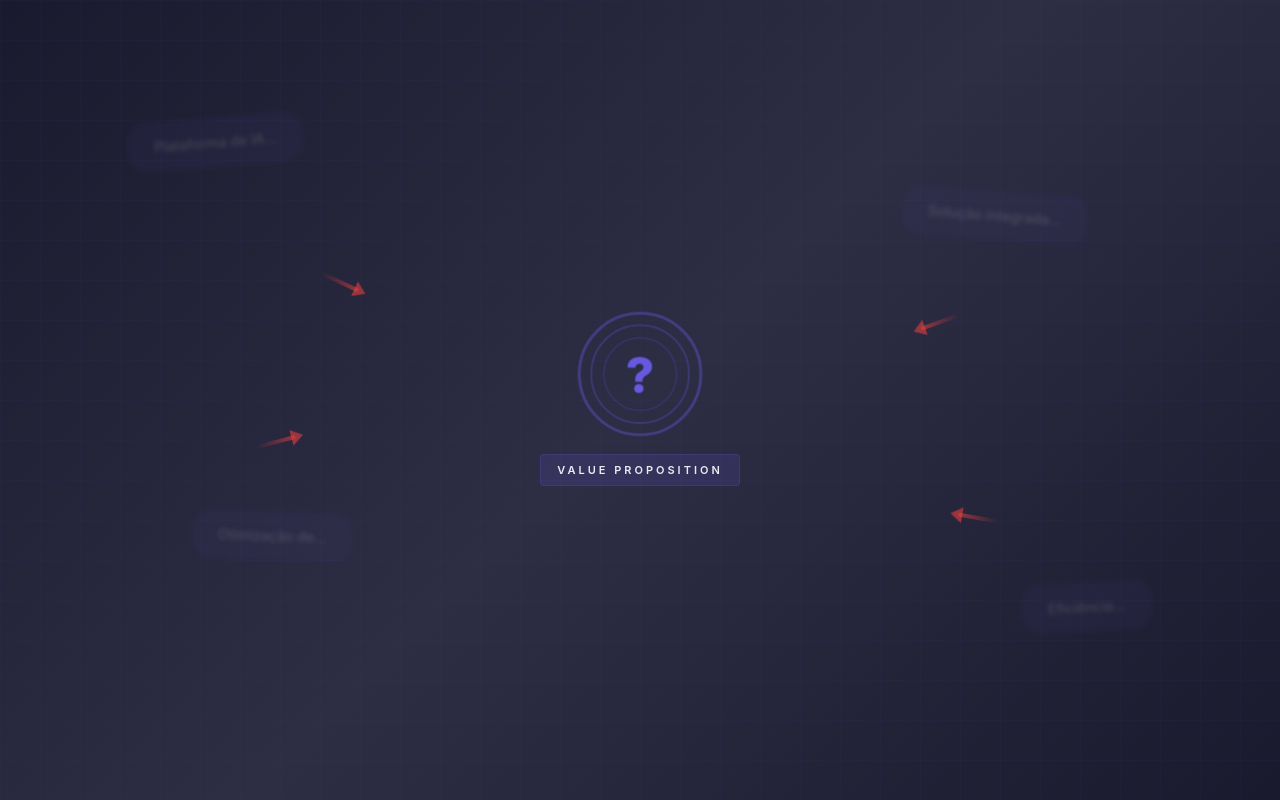
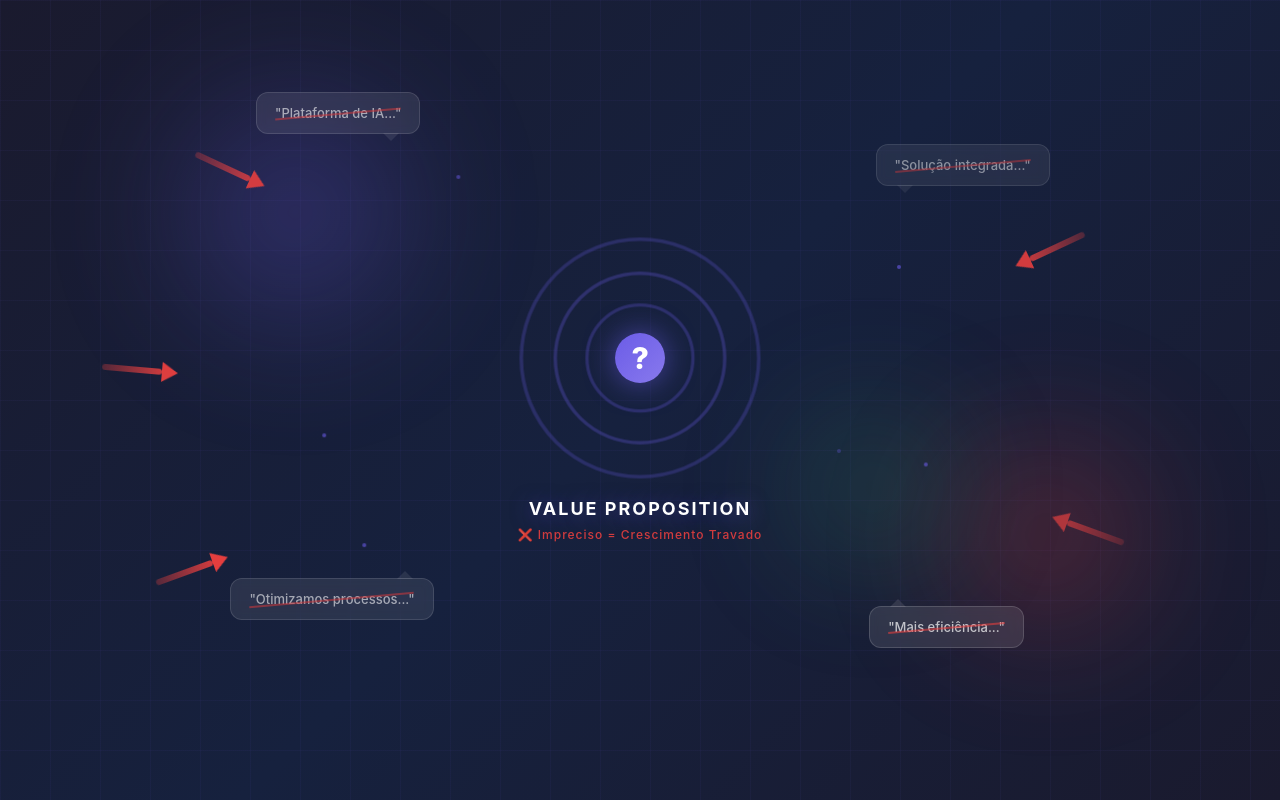
Before and after one commit to carlosandre-collab/site, a plain HTML site: page blog/ilustracao_value_proposition.html in a window 1280 px wide. Drawn offline with Linux system fonts and the light colour scheme.

Commit message:
mudanca de imagem

```diff
--- a/blog/ilustracao_value_proposition.html
+++ b/blog/ilustracao_value_proposition.html
@@ -17,7 +17,7 @@
             display: flex;
             align-items: center;
             justify-content: center;
-            background: linear-gradient(135deg, #1a1a2e 0%, #2d2d44 50%, #1a1a2e 100%);
+            background: linear-gradient(135deg, #1a1a2e 0%, #16213e 50%, #1a1a2e 100%);
             overflow: hidden;
             font-family: 'Inter', -apple-system, BlinkMacSystemFont, sans-serif;
         }
@@ -31,194 +31,336 @@
             justify-content: center;
         }
 
-        /* Blurred message bubbles representing unclear communication */
-        .bubble {
+        /* Gradient orbs for depth */
+        .orb {
             position: absolute;
-            border-radius: 20px;
-            padding: 15px 25px;
-            font-size: 14px;
-            font-weight: 500;
-            opacity: 0.15;
-            filter: blur(2px);
-            color: #fff;
-            background: rgba(107, 92, 231, 0.3);
-            border: 1px solid rgba(107, 92, 231, 0.2);
+            border-radius: 50%;
+            filter: blur(60px);
+            opacity: 0.4;
         }
 
-        .bubble-1 {
-            top: 15%;
+        .orb-1 {
+            width: 300px;
+            height: 300px;
+            background: radial-gradient(circle, #6B5CE7 0%, transparent 70%);
+            top: 10%;
             left: 10%;
-            transform: rotate(-5deg);
-            animation: float1 6s ease-in-out infinite;
+            animation: float-orb 8s ease-in-out infinite;
         }
 
-        .bubble-2 {
-            top: 25%;
-            right: 15%;
-            transform: rotate(3deg);
-            animation: float2 7s ease-in-out infinite;
+        .orb-2 {
+            width: 250px;
+            height: 250px;
+            background: radial-gradient(circle, #e53e3e 0%, transparent 70%);
+            bottom: 15%;
+            right: 10%;
+            animation: float-orb 10s ease-in-out infinite reverse;
         }
 
-        .bubble-3 {
-            bottom: 30%;
-            left: 15%;
-            transform: rotate(2deg);
-            animation: float3 5s ease-in-out infinite;
+        .orb-3 {
+            width: 200px;
+            height: 200px;
+            background: radial-gradient(circle, #38a169 0%, transparent 70%);
+            top: 50%;
+            right: 25%;
+            animation: float-orb 7s ease-in-out infinite;
         }
 
-        .bubble-4 {
-            bottom: 20%;
-            right: 10%;
-            transform: rotate(-3deg);
-            animation: float1 8s ease-in-out infinite;
+        @keyframes float-orb {
+            0%, 100% { transform: translate(0, 0) scale(1); }
+            50% { transform: translate(20px, -20px) scale(1.1); }
         }
 
-        @keyframes float1 {
-            0%, 100% { transform: translateY(0) rotate(-5deg); }
-            50% { transform: translateY(-10px) rotate(-3deg); }
-        }
-
-        @keyframes float2 {
-            0%, 100% { transform: translateY(0) rotate(3deg); }
-            50% { transform: translateY(-15px) rotate(5deg); }
-        }
-
-        @keyframes float3 {
-            0%, 100% { transform: translateY(0) rotate(2deg); }
-            50% { transform: translateY(-8px) rotate(0deg); }
-        }
-
-        /* Central focus element */
-        .center-element {
+        /* Central composition */
+        .center-composition {
             position: relative;
             z-index: 10;
             display: flex;
             flex-direction: column;
             align-items: center;
-            gap: 20px;
         }
 
-        /* Target with question mark */
-        .target-container {
+        /* Large target */
+        .target-wrapper {
             position: relative;
-            width: 120px;
-            height: 120px;
+            width: 200px;
+            height: 200px;
         }
 
-        .target {
-            width: 100%;
-            height: 100%;
+        .target-ring {
+            position: absolute;
             border-radius: 50%;
-            border: 3px solid rgba(107, 92, 231, 0.4);
+            border: 3px solid;
+            top: 50%;
+            left: 50%;
+            transform: translate(-50%, -50%);
+        }
+
+        .target-ring-1 {
+            width: 200px;
+            height: 200px;
+            border-color: rgba(107, 92, 231, 0.8);
+            animation: pulse-ring 2s ease-out infinite;
+        }
+
+        .target-ring-2 {
+            width: 150px;
+            height: 150px;
+            border-color: rgba(107, 92, 231, 0.6);
+            animation: pulse-ring 2s ease-out infinite 0.3s;
+        }
+
+        .target-ring-3 {
+            width: 100px;
+            height: 100px;
+            border-color: rgba(107, 92, 231, 0.4);
+            animation: pulse-ring 2s ease-out infinite 0.6s;
+        }
+
+        .target-center {
+            position: absolute;
+            width: 50px;
+            height: 50px;
+            background: linear-gradient(135deg, #6B5CE7 0%, #8879ed 100%);
+            border-radius: 50%;
+            top: 50%;
+            left: 50%;
+            transform: translate(-50%, -50%);
             display: flex;
             align-items: center;
             justify-content: center;
-            position: relative;
-            animation: pulse 3s ease-in-out infinite;
+            box-shadow: 0 0 30px rgba(107, 92, 231, 0.6);
         }
 
-        .target::before {
-            content: '';
-            position: absolute;
-            width: 80%;
-            height: 80%;
-            border-radius: 50%;
-            border: 2px solid rgba(107, 92, 231, 0.3);
+        .target-center::after {
+            content: '?';
+            font-size: 28px;
+            font-weight: 800;
+            color: white;
+            animation: pulse-question 1.5s ease-in-out infinite;
         }
 
-        .target::after {
-            content: '';
-            position: absolute;
-            width: 60%;
-            height: 60%;
-            border-radius: 50%;
-            border: 2px solid rgba(107, 92, 231, 0.2);
+        @keyframes pulse-ring {
+            0% { transform: translate(-50%, -50%) scale(1); opacity: 1; }
+            100% { transform: translate(-50%, -50%) scale(1.3); opacity: 0; }
         }
 
-        @keyframes pulse {
-            0%, 100% { transform: scale(1); opacity: 0.8; }
-            50% { transform: scale(1.05); opacity: 1; }
+        @keyframes pulse-question {
+            0%, 100% { transform: scale(1); }
+            50% { transform: scale(1.1); }
         }
 
-        .question-mark {
-            font-size: 48px;
-            font-weight: 800;
-            color: #6B5CE7;
-            opacity: 0.9;
-            animation: fade 2s ease-in-out infinite;
+        /* Arrows missing target */
+        .arrow {
+            position: absolute;
+            display: flex;
+            align-items: center;
         }
 
-        @keyframes fade {
-            0%, 100% { opacity: 0.6; }
-            50% { opacity: 1; }
+        .arrow-body {
+            width: 60px;
+            height: 6px;
+            background: linear-gradient(90deg, rgba(229, 62, 62, 0.3), rgba(229, 62, 62, 0.9));
+            border-radius: 3px;
         }
 
-        /* Scattered arrows missing the target */
-        .arrow {
-            position: absolute;
-            width: 40px;
-            height: 4px;
-            background: linear-gradient(90deg, transparent, rgba(229, 62, 62, 0.6));
-            border-radius: 2px;
-        }
-
-        .arrow::after {
-            content: '';
-            position: absolute;
-            right: -8px;
-            top: -6px;
-            border-left: 12px solid rgba(229, 62, 62, 0.6);
-            border-top: 8px solid transparent;
-            border-bottom: 8px solid transparent;
+        .arrow-head {
+            width: 0;
+            height: 0;
+            border-top: 10px solid transparent;
+            border-bottom: 10px solid transparent;
+            border-left: 16px solid #e53e3e;
         }
 
         .arrow-1 {
-            top: 35%;
-            left: 25%;
+            top: 20%;
+            left: 15%;
             transform: rotate(25deg);
+            animation: arrow-fly 3s ease-in-out infinite;
         }
 
         .arrow-2 {
-            top: 55%;
-            left: 20%;
-            transform: rotate(-15deg);
+            top: 70%;
+            left: 12%;
+            transform: rotate(-20deg);
+            animation: arrow-fly 3s ease-in-out infinite 0.5s;
         }
 
         .arrow-3 {
-            top: 40%;
-            right: 25%;
-            transform: rotate(160deg);
+            top: 30%;
+            right: 15%;
+            transform: rotate(155deg);
+            animation: arrow-fly 3s ease-in-out infinite 1s;
         }
 
         .arrow-4 {
-            bottom: 35%;
-            right: 22%;
-            transform: rotate(-170deg);
+            top: 65%;
+            right: 12%;
+            transform: rotate(-160deg);
+            animation: arrow-fly 3s ease-in-out infinite 1.5s;
         }
 
-        /* Text label */
-        .label {
-            color: rgba(255, 255, 255, 0.9);
-            font-size: 11px;
-            font-weight: 600;
-            letter-spacing: 3px;
-            text-transform: uppercase;
-            text-align: center;
-            padding: 8px 16px;
-            background: rgba(107, 92, 231, 0.15);
-            border-radius: 4px;
-            border: 1px solid rgba(107, 92, 231, 0.2);
+        .arrow-5 {
+            top: 45%;
+            left: 8%;
+            transform: rotate(5deg);
+            animation: arrow-fly 3s ease-in-out infinite 0.8s;
         }
 
-        /* Decorative grid */
+        @keyframes arrow-fly {
+            0%, 100% { opacity: 0.6; transform: translateX(0) rotate(inherit); }
+            50% { opacity: 1; transform: translateX(10px) rotate(inherit); }
+        }
+
+        /* Message bubbles - confused/unclear */
+        .bubble {
+            position: absolute;
+            background: rgba(255, 255, 255, 0.1);
+            backdrop-filter: blur(5px);
+            border: 1px solid rgba(255, 255, 255, 0.15);
+            border-radius: 12px;
+            padding: 12px 18px;
+            font-size: 13px;
+            font-weight: 500;
+            color: rgba(255, 255, 255, 0.7);
+            white-space: nowrap;
+        }
+
+        .bubble::before {
+            content: '';
+            position: absolute;
+            width: 0;
+            height: 0;
+        }
+
+        .bubble-1 {
+            top: 12%;
+            left: 20%;
+            animation: bubble-float 4s ease-in-out infinite;
+        }
+        .bubble-1::before {
+            bottom: -8px;
+            right: 20px;
+            border-left: 8px solid transparent;
+            border-right: 8px solid transparent;
+            border-top: 8px solid rgba(255, 255, 255, 0.1);
+        }
+
+        .bubble-2 {
+            top: 18%;
+            right: 18%;
+            animation: bubble-float 4s ease-in-out infinite 1s;
+        }
+        .bubble-2::before {
+            bottom: -8px;
+            left: 20px;
+            border-left: 8px solid transparent;
+            border-right: 8px solid transparent;
+            border-top: 8px solid rgba(255, 255, 255, 0.1);
+        }
+
+        .bubble-3 {
+            bottom: 22%;
+            left: 18%;
+            animation: bubble-float 4s ease-in-out infinite 2s;
+        }
+        .bubble-3::before {
+            top: -8px;
+            right: 20px;
+            border-left: 8px solid transparent;
+            border-right: 8px solid transparent;
+            border-bottom: 8px solid rgba(255, 255, 255, 0.1);
+        }
+
+        .bubble-4 {
+            bottom: 18%;
+            right: 20%;
+            animation: bubble-float 4s ease-in-out infinite 3s;
+        }
+        .bubble-4::before {
+            top: -8px;
+            left: 20px;
+            border-left: 8px solid transparent;
+            border-right: 8px solid transparent;
+            border-bottom: 8px solid rgba(255, 255, 255, 0.1);
+        }
+
+        @keyframes bubble-float {
+            0%, 100% { transform: translateY(0); opacity: 0.7; }
+            50% { transform: translateY(-8px); opacity: 1; }
+        }
+
+        /* Strikethrough effect on bubbles */
+        .bubble span {
+            position: relative;
+        }
+
+        .bubble span::after {
+            content: '';
+            position: absolute;
+            left: 0;
+            top: 50%;
+            width: 100%;
+            height: 2px;
+            background: rgba(229, 62, 62, 0.6);
+            transform: rotate(-5deg);
+        }
+
+        /* Bottom label */
+        .label-container {
+            margin-top: 40px;
+            text-align: center;
+        }
+
+        .label-main {
+            font-size: 18px;
+            font-weight: 700;
+            color: white;
+            letter-spacing: 2px;
+            text-transform: uppercase;
+            margin-bottom: 8px;
+            text-shadow: 0 2px 20px rgba(107, 92, 231, 0.5);
+        }
+
+        .label-sub {
+            font-size: 12px;
+            font-weight: 500;
+            color: rgba(229, 62, 62, 0.9);
+            letter-spacing: 1px;
+        }
+
+        /* Decorative particles */
+        .particle {
+            position: absolute;
+            width: 4px;
+            height: 4px;
+            background: rgba(107, 92, 231, 0.6);
+            border-radius: 50%;
+        }
+
+        .particle-1 { top: 25%; left: 35%; animation: particle-drift 6s linear infinite; }
+        .particle-2 { top: 35%; right: 30%; animation: particle-drift 8s linear infinite 1s; }
+        .particle-3 { bottom: 30%; left: 28%; animation: particle-drift 7s linear infinite 2s; }
+        .particle-4 { bottom: 40%; right: 35%; animation: particle-drift 5s linear infinite 0.5s; }
+        .particle-5 { top: 55%; left: 25%; animation: particle-drift 9s linear infinite 3s; }
+        .particle-6 { top: 60%; right: 28%; animation: particle-drift 6s linear infinite 1.5s; }
+
+        @keyframes particle-drift {
+            0% { transform: translateY(0) translateX(0); opacity: 0; }
+            20% { opacity: 1; }
+            80% { opacity: 1; }
+            100% { transform: translateY(-30px) translateX(10px); opacity: 0; }
+        }
+
+        /* Grid overlay */
         .grid-overlay {
             position: absolute;
             width: 100%;
             height: 100%;
             background-image:
-                linear-gradient(rgba(107, 92, 231, 0.03) 1px, transparent 1px),
-                linear-gradient(90deg, rgba(107, 92, 231, 0.03) 1px, transparent 1px);
-            background-size: 40px 40px;
+                linear-gradient(rgba(107, 92, 231, 0.05) 1px, transparent 1px),
+                linear-gradient(90deg, rgba(107, 92, 231, 0.05) 1px, transparent 1px);
+            background-size: 50px 50px;
             pointer-events: none;
         }
     </style>
@@ -227,26 +369,59 @@
     <div class="container">
         <div class="grid-overlay"></div>
 
-        <!-- Blurred message bubbles -->
-        <div class="bubble bubble-1">Plataforma de IA...</div>
-        <div class="bubble bubble-2">Solução integrada...</div>
-        <div class="bubble bubble-3">Otimização de...</div>
-        <div class="bubble bubble-4">Eficiência...</div>
+        <!-- Gradient orbs -->
+        <div class="orb orb-1"></div>
+        <div class="orb orb-2"></div>
+        <div class="orb orb-3"></div>
 
-        <!-- Arrows missing the target -->
-        <div class="arrow arrow-1"></div>
-        <div class="arrow arrow-2"></div>
-        <div class="arrow arrow-3"></div>
-        <div class="arrow arrow-4"></div>
+        <!-- Particles -->
+        <div class="particle particle-1"></div>
+        <div class="particle particle-2"></div>
+        <div class="particle particle-3"></div>
+        <div class="particle particle-4"></div>
+        <div class="particle particle-5"></div>
+        <div class="particle particle-6"></div>
 
-        <!-- Central element -->
-        <div class="center-element">
-            <div class="target-container">
-                <div class="target">
-                    <span class="question-mark">?</span>
-                </div>
+        <!-- Arrows missing target -->
+        <div class="arrow arrow-1">
+            <div class="arrow-body"></div>
+            <div class="arrow-head"></div>
+        </div>
+        <div class="arrow arrow-2">
+            <div class="arrow-body"></div>
+            <div class="arrow-head"></div>
+        </div>
+        <div class="arrow arrow-3">
+            <div class="arrow-body"></div>
+            <div class="arrow-head"></div>
+        </div>
+        <div class="arrow arrow-4">
+            <div class="arrow-body"></div>
+            <div class="arrow-head"></div>
+        </div>
+        <div class="arrow arrow-5">
+            <div class="arrow-body"></div>
+            <div class="arrow-head"></div>
+        </div>
+
+        <!-- Message bubbles -->
+        <div class="bubble bubble-1"><span>"Plataforma de IA..."</span></div>
+        <div class="bubble bubble-2"><span>"Solução integrada..."</span></div>
+        <div class="bubble bubble-3"><span>"Otimizamos processos..."</span></div>
+        <div class="bubble bubble-4"><span>"Mais eficiência..."</span></div>
+
+        <!-- Central composition -->
+        <div class="center-composition">
+            <div class="target-wrapper">
+                <div class="target-ring target-ring-1"></div>
+                <div class="target-ring target-ring-2"></div>
+                <div class="target-ring target-ring-3"></div>
+                <div class="target-center"></div>
             </div>
-            <div class="label">Value Proposition</div>
+            <div class="label-container">
+                <div class="label-main">Value Proposition</div>
+                <div class="label-sub">❌ Impreciso = Crescimento Travado</div>
+            </div>
         </div>
     </div>
 </body>
```
